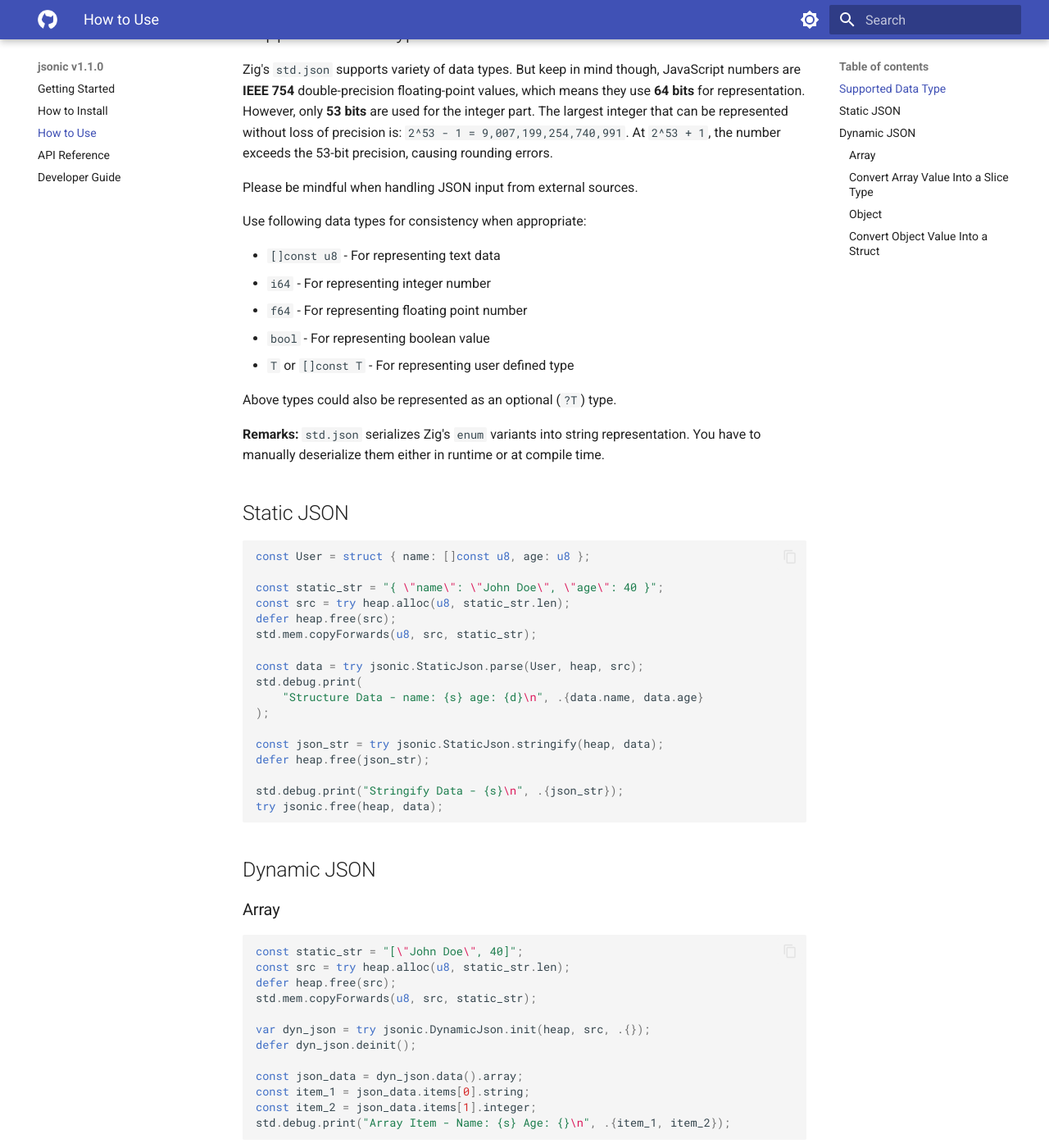
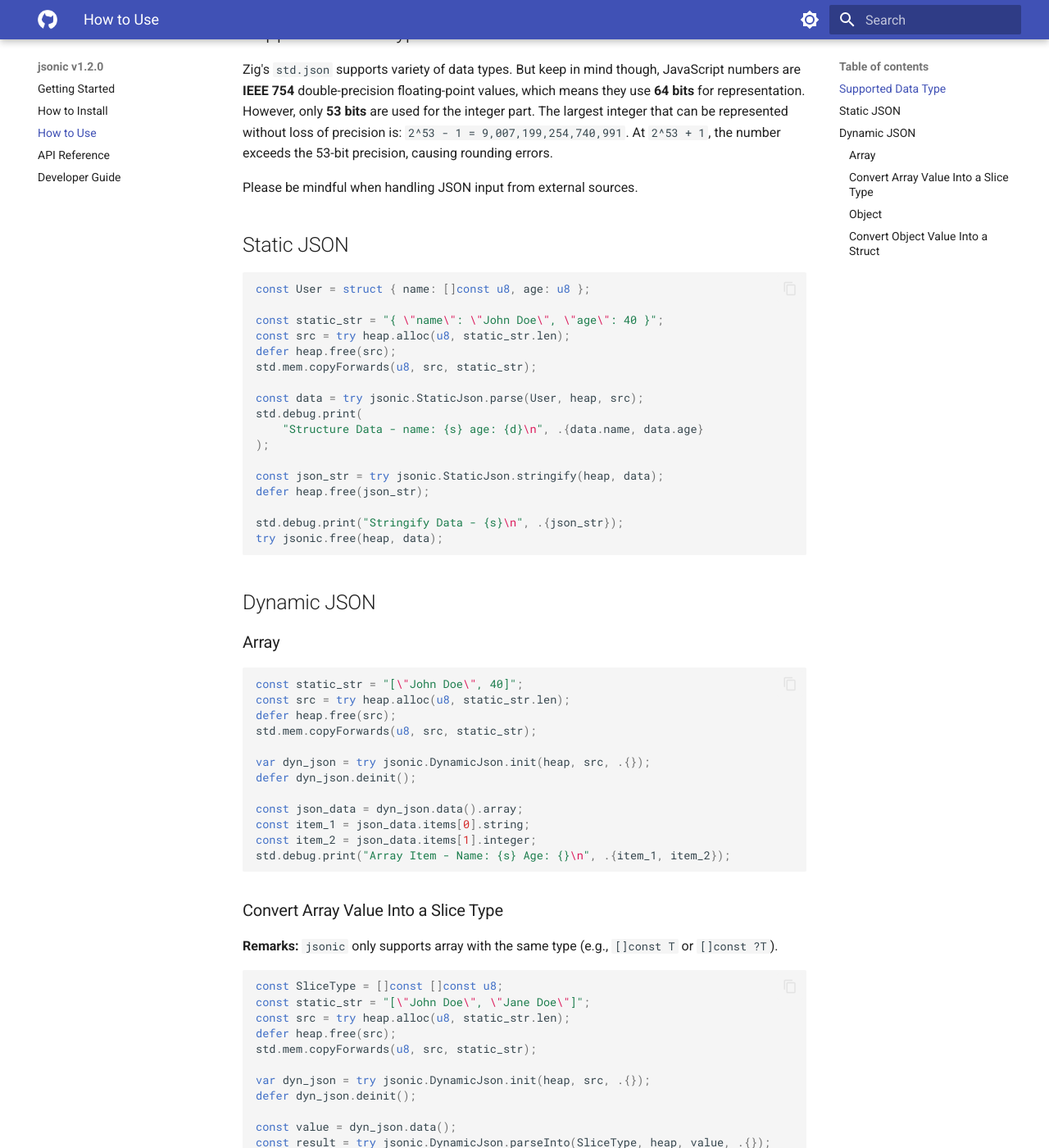
Before and after one commit to bitlaab-bolt/jsonic, an MkDocs documentation site: the page built from docs/usage.md, in a window 1280 px wide and 1400 px high, scrolled down 416 px. Shown: the whole window at 82% size. Built offline with MkDocs 1.6.1 and Material for MkDocs 9.7.7, drawn with Linux system fonts in a browser that asks for light colours; some of the changed text lies outside the part shown.

Commit message:
tagging v1.2.0

````diff
--- a/docs/usage.md
+++ b/docs/usage.md
@@ -19,18 +19,6 @@ const heap = gpa_mem.allocator();
 Zig's `std.json` supports variety of data types. But keep in mind though, JavaScript numbers are **IEEE 754** double-precision floating-point values, which means they use **64 bits** for representation. However, only **53 bits** are used for the integer part. The largest integer that can be represented without loss of precision is: `2^53 - 1 = 9,007,199,254,740,991`. At `2^53 + 1`, the number exceeds the 53-bit precision, causing rounding errors.
 
 Please be mindful when handling JSON input from external sources.
-
-Use following data types for consistency when appropriate:
-
-- `[]const u8` - For representing text data
-- `i64` - For representing integer number
-- `f64` - For representing floating point number
-- `bool` - For representing boolean value
-- `T` or `[]const T` - For representing user defined type
-
-Above types could also be represented as an optional (`?T`) type.
-
-**Remarks:** `std.json` serializes Zig's `enum` variants into string representation. You have to manually deserialize them either in runtime or at compile time.
 
 ## Static JSON
 
@@ -129,11 +117,11 @@ std.debug.print("Hobby: {s}\n\n", .{hobby});
 ### Convert Object Value Into a Struct
 
 ```zig
-const Feelings = struct { fear: i64, joy: i64 };
+const Feelings = struct { fear: f64, joy: i32 };
 
 const User = struct {
     name: []const u8,
-    age: i64,
+    age: u8,
     hobby: []const[]const u8,
     feelings: Feelings,
 };
--- a/mkdocs.yml
+++ b/mkdocs.yml
@@ -1,4 +1,4 @@
-site_name: jsonic v1.1.0
+site_name: jsonic v1.2.0
 site_url: http://127.0.0.1
 nav:
   - Getting Started: index.md
````
Also changed, not shown: other parts of docs/usage.md (+6 -6 lines), CHANGELOG.md (+8 -0 lines), docs/zig-docs/main.js (+13 -3 lines), 4 other files.
